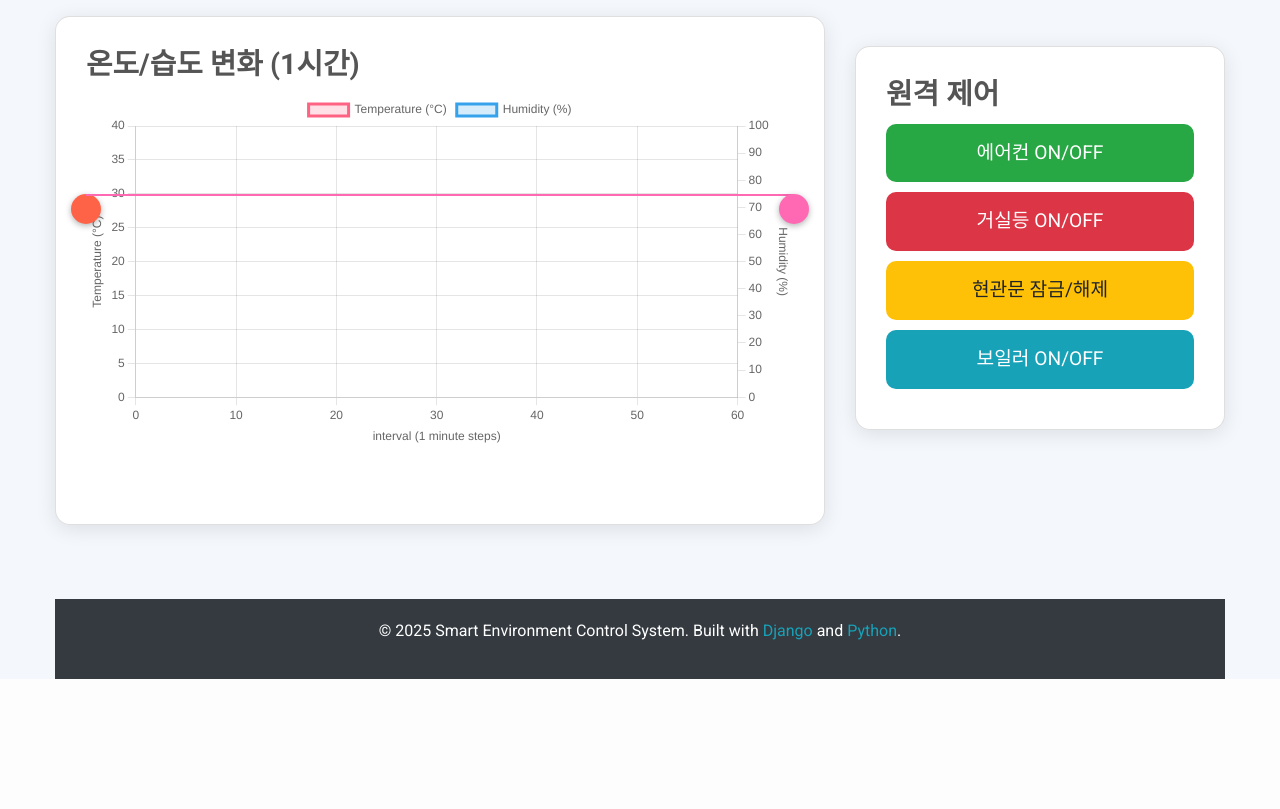
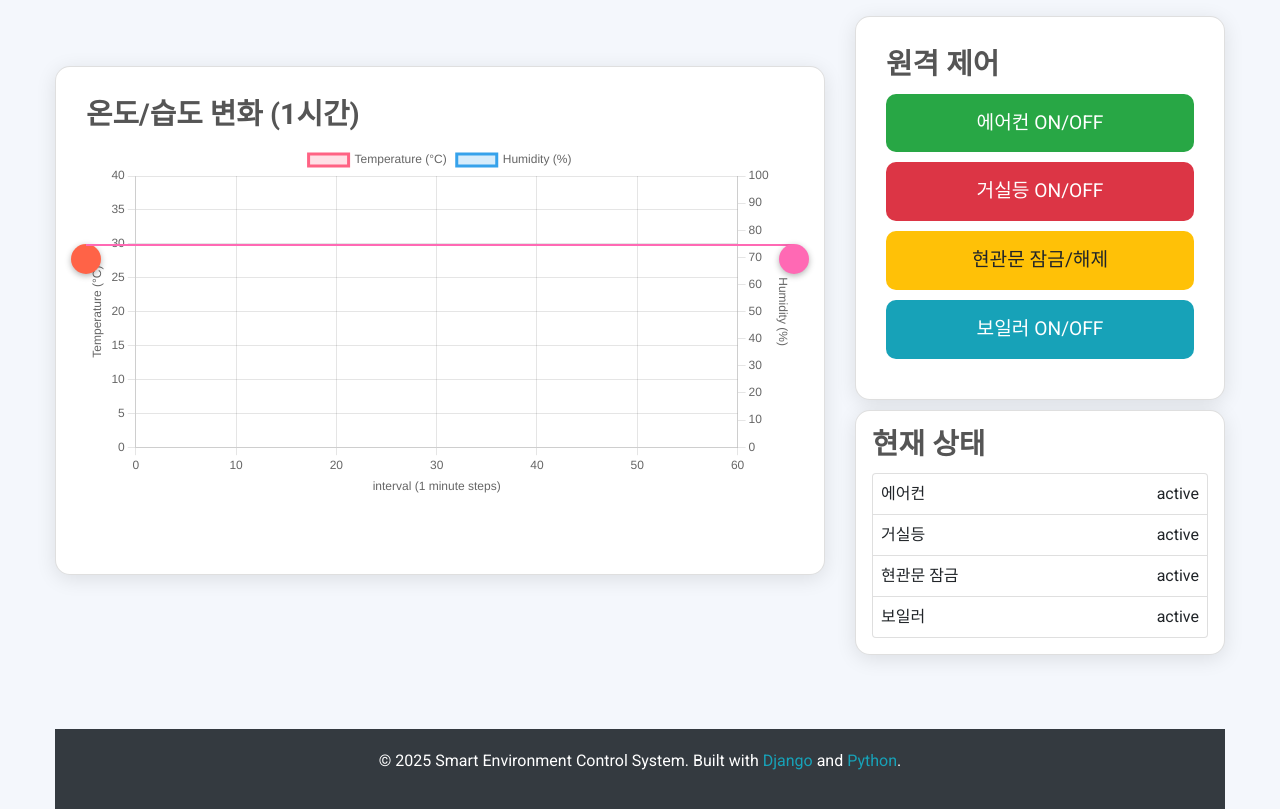
Before and after one commit to cschuadj721/smartHome, a Python web app: template smartHome/controller/templates/controller/index.html in a window 1280 px wide. Shown: the part 136-945 px from the top of the page. Before the commit the page ends 815 px from the top, so only its background shows below. Run offline with Jinja, Linux system fonts and the light colour scheme; the template is opened without the code that fills it: most values are stand-ins (such as "Sample title", 1, 10 or a date in 2020); some libraries are stand-ins or nearby versions.

Commit message:
sensor status update succeeded

```diff
--- a/smartHome/controller/templates/controller/index.html
+++ b/smartHome/controller/templates/controller/index.html
@@ -40,6 +40,7 @@
     }
 
     .card {
+      margin-top: 50px;
       border-radius: 15px;
       box-shadow: 0 4px 20px rgba(0,0,0,0.1);
     }
@@ -55,8 +56,15 @@
     }
 
     .control-panel {
-      margin-top: 30px;
+      margin-top: 0px;
     }
+
+    /* Smaller status panel */
+    .status-panel {
+      min-height: 120px; /* Example height, adjust as needed */
+      margin-top: 10px;  /* Slight spacing above status panel */
+    }
+
     .control-panel button {
       width: 100%;
       padding: 15px;
@@ -171,7 +179,34 @@
                 <button id="boilerToggle" class="btn btn-info btn-lg">보일러 ON/OFF</button>
           </div>
         </div>
+
+                <!-- 2) Status Card -->
+        <div class="card status-panel">
+          <div class="card-body p-3">
+            <h5 class="card-title">현재 상태</h5>
+            <ul class="list-group">
+              <li class="list-group-item d-flex justify-content-between p-2">
+                <span>에어컨</span>
+                <span id="acStatus">{{ fan_status_text }}</span>
+              </li>
+              <li class="list-group-item d-flex justify-content-between p-2">
+                <span>거실등</span>
+                <span id="lightStatus">{{ main_led_status_text }}</span>
+              </li>
+              <li class="list-group-item d-flex justify-content-between p-2">
+                <span>현관문 잠금</span>
+                <span id="lockStatus">{{ servo_motor_status_text }}</span>
+              </li>
+              <li class="list-group-item d-flex justify-content-between p-2">
+                <span>보일러</span>
+                <span id="boilerStatus">{{ heater_led_status_text }}</span>
+              </li>
+            </ul>
           </div>
+        </div>
+      </div>
+
+
     </div>
 
     <!-- Footer -->
@@ -274,44 +309,7 @@ function updateLastGraph() {
                 realTimeGraph.update();
             });
     }
-    ////////////////////////////////////////////////////////////////////////////
-    // 2. Simulated real-time data update every 0.5 seconds
-    ////////////////////////////////////////////////////////////////////////////
-    // Function to update graph with the latest sensor data
-function updateGraph() {
-    // Fetch the latest sensor data
-    fetch('/get_latest_sensor_data')
-        .then(response => response.json())
-        .then(data => {
-            if (data.status === 'failure') {
-                console.error('Error fetching sensor data:', data.message);
-                return;
-            }
 
-            const temperature = data.temperature;
-            const humidity = data.humidity;
-
-            // Shift the graph: Remove the oldest data point and add the new one to the left
-            if (realTimeGraph.data.labels.length >= 60) {
-                realTimeGraph.data.labels.shift(); // Remove the oldest time (label)
-                realTimeGraph.data.datasets[0].data.shift(); // Remove the oldest temperature
-                realTimeGraph.data.datasets[1].data.shift(); // Remove the oldest humidity
-            }
-
-            // Add new data to the left (unshift)
-            realTimeGraph.data.labels.unshift(xIndex);  // Add new label (time)
-            realTimeGraph.data.datasets[0].data.unshift(temperature);  // Add new temperature value
-            realTimeGraph.data.datasets[1].data.unshift(humidity);  // Add new humidity value
-
-            xIndex++; // Increment the time (xIndex)
-
-            // Update the chart
-            realTimeGraph.update();
-        })
-        .catch(error => {
-            console.error('Error:', error);
-        });
-}
     setInterval(updateLastGraph, 3000); // 1 minute update
 
     ////////////////////////////////////////////////////////////////////////////
@@ -327,7 +325,7 @@ function updateGraph() {
 
     const chartHeight = 400;  // The .graph-container is 400px high
     const marginTop = 30;     // Set top margin (adjust as needed)
-const marginBottom = -130;  // Set bottom margin (adjust as needed)
+    const marginBottom = -180;  // Set bottom margin (adjust as needed)
 
 // --- Temperature line/handle ---
 $('#tempHandle').draggable({
@@ -348,7 +346,7 @@ $('#tempHandle').draggable({
 
     // Convert pixel to temperature (roughly 0°C @ bottom to 40°C @ top)
     const maxTemp = 40; // Maximum temperature value (Top = 40°C)
-    const minTemp = -33.8;  // Minimum temperature value (Bottom = 0°C)
+    const minTemp = -41;  // Minimum temperature value (Bottom = 0°C)
 
     // Calculate the range of the graph that corresponds to the temperature scale
     const graphRange = chartHeight - marginTop - marginBottom;
@@ -381,7 +379,7 @@ $('#humidHandle').draggable({
     $('#humidLine').css('top', ui.position.top + 'px');
 
     const maxHum = 100; // Maximum humidity value (Top = 100%)
-    const minHum = -84.75;   // Minimum humidity value (Bottom = 0%)
+    const minHum = -103;   // Minimum humidity value (Bottom = 0%)
 
     // Calculate the range of the graph that corresponds to the humidity scale
     const graphRange = chartHeight - marginTop - marginBottom;
@@ -399,14 +397,38 @@ $('#humidHandle').draggable({
 $('#humidLine').css('top', $('#humidHandle').position().top + 'px');
 
 
+function fetchAndUpdateStatus() {
+    fetch('/get_actuator_status')
+        .then(response => response.json())
+        .then(data => {
+            // Update the status in the card dynamically
+            if (data.acStatus) {
+                document.getElementById('acStatus').innerText = data.acStatus;
+            }
+            if (data.lightStatus) {
+                document.getElementById('lightStatus').innerText = data.lightStatus;
+            }
+            if (data.lockStatus) {
+                document.getElementById('lockStatus').innerText = data.lockStatus;
+            }
+            if (data.boilerStatus) {
+                document.getElementById('boilerStatus').innerText = data.boilerStatus;
+            }
+        })
+        .catch(error => {
+            console.error('Error fetching actuator status:', error);
+        });
+}
+
+// Call the function every 1 second (1000 milliseconds)
+setInterval(fetchAndUpdateStatus, 1000);
+
    // 1) Track local states:
     //    (You can initialize them based on real db values if you like.)
     let acOn = false;
     let lightOn = false;
     let locked = true;      // assume door is locked initially
     let boilerOn = false;
-
-
 
 
     // 3) Each toggle button triggers a fetch POST to /update_actuator with JSON data
--- a/smartHome/controller/urls.py
+++ b/smartHome/controller/urls.py
@@ -8,6 +8,8 @@ urlpatterns = [
     path('update_sensor_choice', views.update_sensor_choice, name='update_sensor_choice'),
     path('get_last_60_sensor_data', views.get_last_60_sensor_data, name='get_last_60_sensor_data'),
     path('get_latest_sensor_data', views.get_latest_sensor_data, name='get_latest_sensor_data'),
+    path('get_actuator_status', views.get_actuator_status, name='get_actuator_status'),
+
     # path('toggle_emergency', views.toggle_emergency, name='toggle_emergency'),
     # path('move_up', views.move_up, name='move_up'),
     # path('move_down', views.move_down, name='move_down'),
--- a/smartHome/smartHome/settings.py
+++ b/smartHome/smartHome/settings.py
@@ -77,7 +77,7 @@ WSGI_APPLICATION = 'smartHome.wsgi.application'
 DATABASES = {
     'default': {
         'ENGINE': 'django.db.backends.postgresql',
-        'NAME': 'smarthomedb',
+        'NAME': 'smarthomedb2',
         'USER': 'abcd',  # Replace with your actual DB user
         'PASSWORD': '1234',  # Replace with your actual DB password
         'HOST': '141.164.46.113',  # Your DB IP
```
Also changed, not shown: smartHome/controller/models.py (+13 -11 lines), smartHome/controller/views.py (+22 -1 lines), smartHome/controller/migrations/0001_initial.py (deleted), smartHome/controller/migrations/0002_alter_actuatorcontrol_options_and_more.py (deleted). Lines whose indentation alone changed are shown as unchanged.
